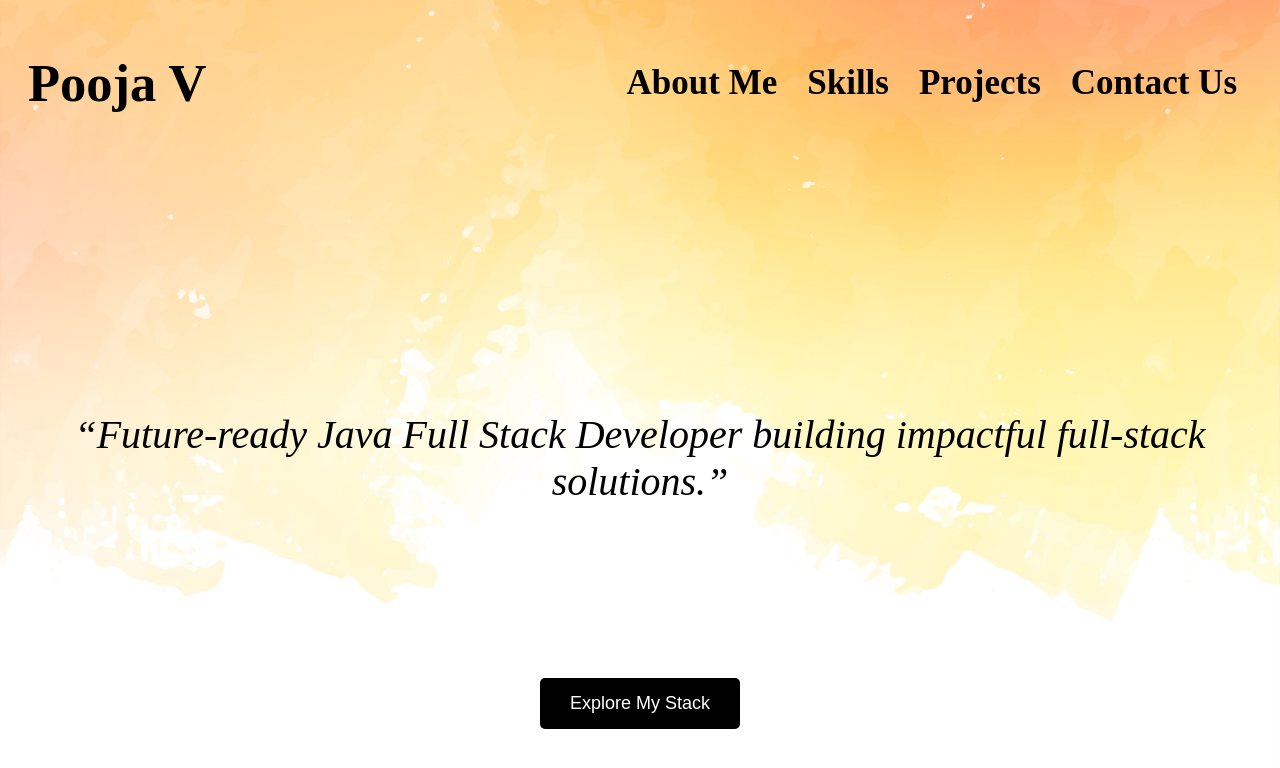
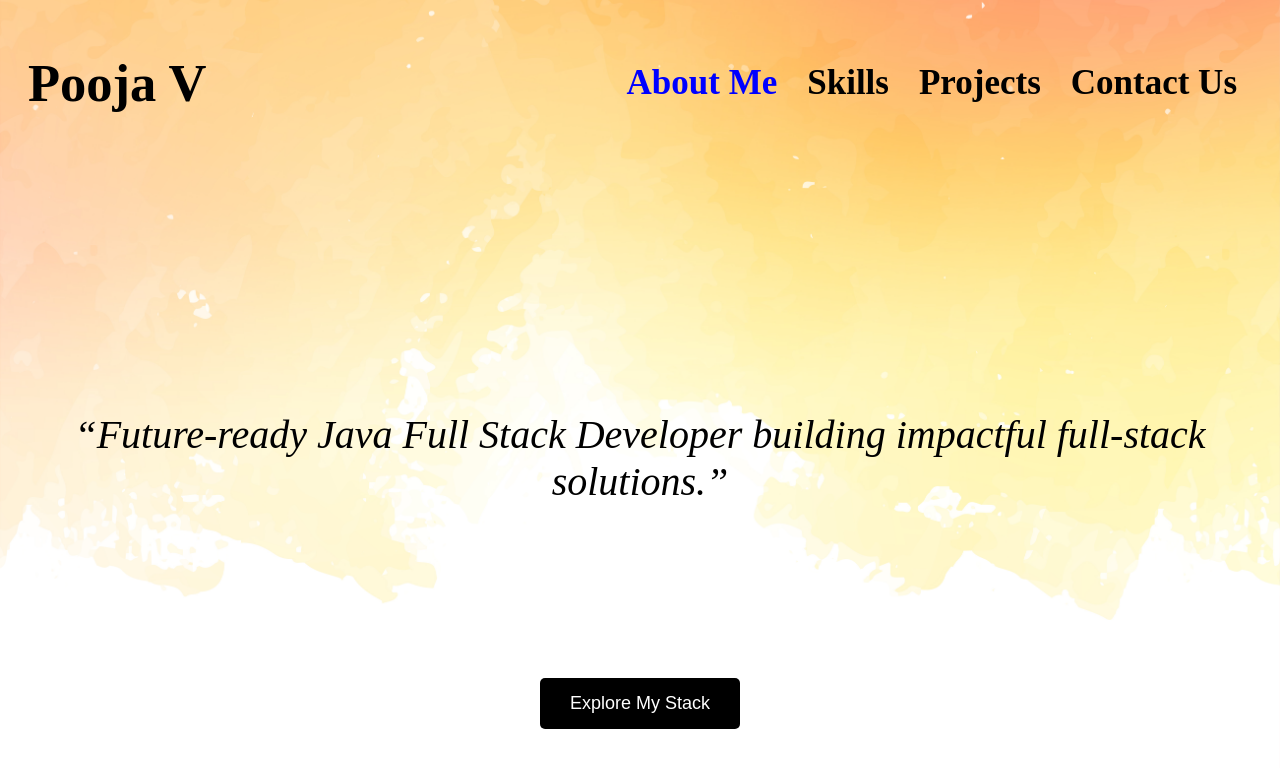
Before and after one commit to V-Pooja218/Website, a plain HTML site: page index.html in a window 1280 px wide. In both pictures the pointer is over the link "About Me". Drawn offline with Linux system fonts and the light colour scheme.

Commit message:
Change link colors on hover, active, and visited states

```diff
--- a/index.html
+++ b/index.html
@@ -50,11 +50,11 @@
 }
 
 a:hover {
-    color: black;           /* when mouse over */
+    color: blue;           /* when mouse over */
 }
 
 a:active {
-    color: black;           /* when clicked */
+    color: darkviolet;           /* when clicked */
 }
 
 a:visited {
```
